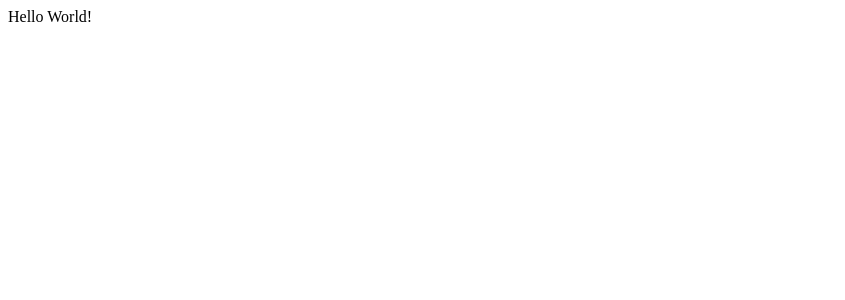
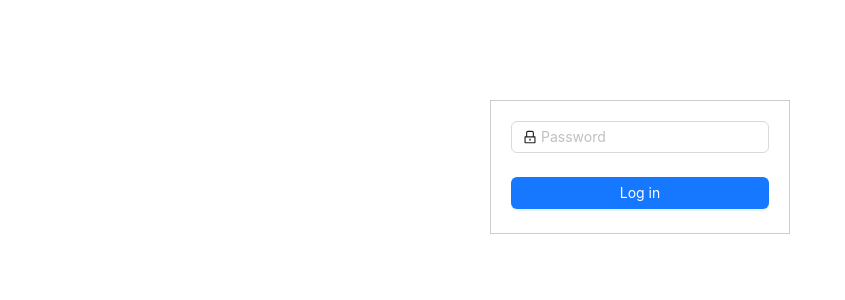
Before and after one commit to Shaobangzhu/stock-market-toolkit, a React (Create React App) app in the folder frontend-project/: page / in a window 1280 px wide. Shown: the top 300 px of the page, without its empty margins (0-845 px from the left). Built offline with nearby package versions, Linux system fonts and the light colour scheme.

Commit message:
implement login page

```diff
--- a/frontend-project/package.json
+++ b/frontend-project/package.json
@@ -33,5 +33,8 @@
       "last 1 firefox version",
       "last 1 safari version"
     ]
+  },
+  "devDependencies": {
+    "antd": "^5.24.4"
   }
 }
--- a/frontend-project/src/App.tsx
+++ b/frontend-project/src/App.tsx
@@ -1,11 +1,40 @@
-import React from 'react';
+import React from "react";
+import { LockOutlined } from "@ant-design/icons";
+import { Button, Form, Input } from "antd";
+import "./login.css";
 
-function App() {
+const App: React.FC = () => {
+  const onFinish = (values: any) => {
+    console.log("Received values of form: ", values);
+  };
+
   return (
-    <div>
-      Hello World!
+    <div className="login-page">
+      <Form
+        name="login"
+        initialValues={{ remember: true }}
+        style={{ maxWidth: 360 }}
+        onFinish={onFinish}
+      >
+        <Form.Item
+          name="password"
+          rules={[{ required: true, message: "Please input your Password!" }]}
+        >
+          <Input
+            prefix={<LockOutlined />}
+            type="password"
+            placeholder="Password"
+          />
+        </Form.Item>
+
+        <Form.Item>
+          <Button block type="primary" htmlType="submit">
+            Log in
+          </Button>
+        </Form.Item>
+      </Form>
     </div>
   );
-}
+};
 
 export default App;
--- a/frontend-project/src/index.tsx
+++ b/frontend-project/src/index.tsx
@@ -1,6 +1,7 @@
 import React from 'react';
 import ReactDOM from 'react-dom/client';
 import App from './App.tsx';
+import 'antd/dist/reset.css';
 
 const root = ReactDOM.createRoot(
   document.getElementById('root') as HTMLElement
--- /dev/null
+++ b/frontend-project/src/login.css
@@ -0,0 +1,6 @@
+.login-page {
+    width: 300px;
+    padding: 20px 20px 0 20px;
+    margin: 100px auto;
+    border: 1px solid #ccc;
+}
```
Also changed, not shown: frontend-project/public/manifest.json, 1 other file (tests, documents, lock files or other folders).
